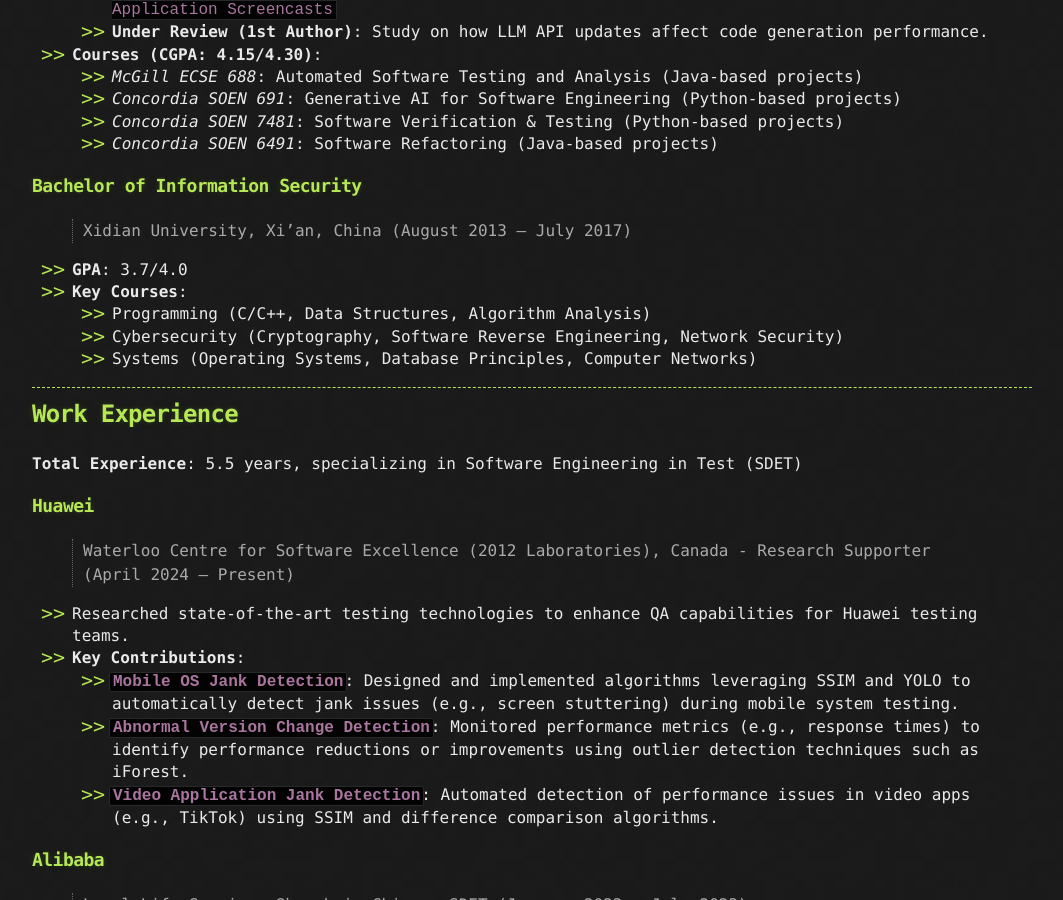
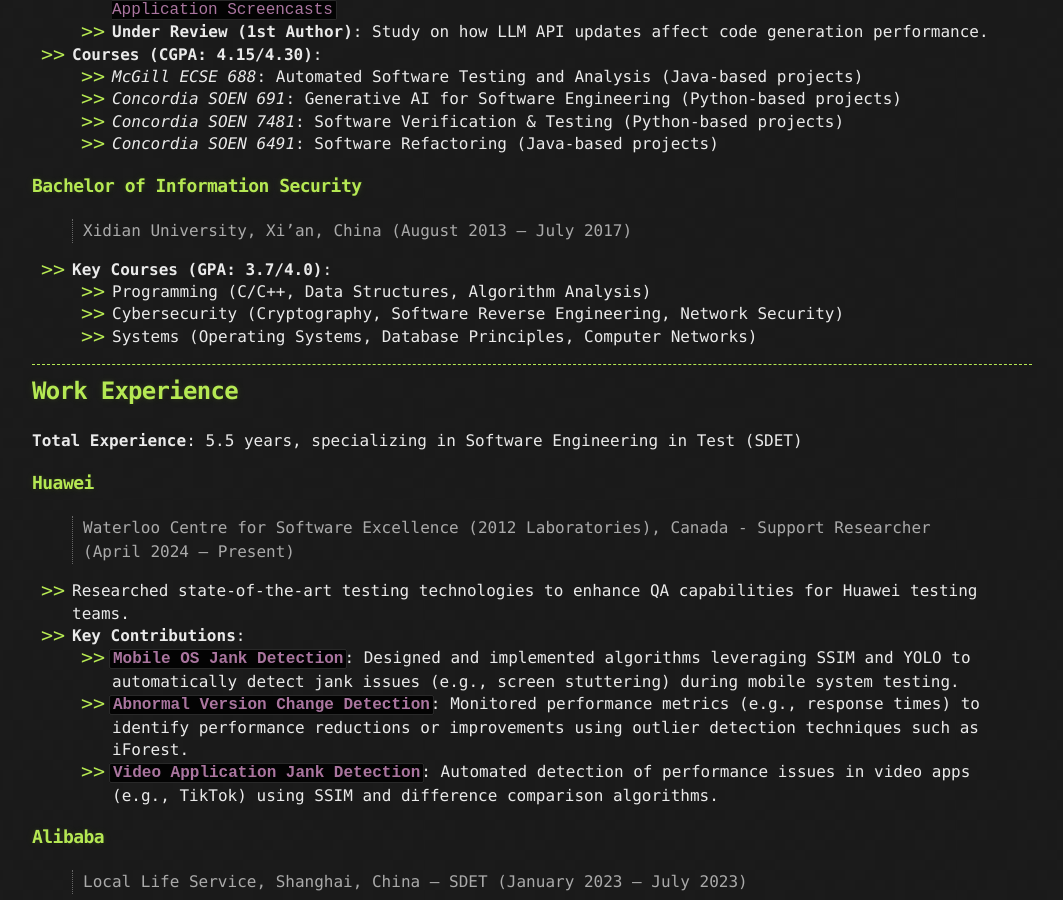
Before and after one commit to L1nwatch/L1nwatch.github.io, a Jekyll site: the page built from index.md, in a window 1280 px wide and 900 px high, scrolled down 1097 px. Shown: the whole window, without its empty margins (108-1171 px from the left). Built offline with Jekyll 4.4.1, drawn with Linux system fonts in a browser that asks for light colours; our own code applies the rules of GitHub Pages for plain Markdown files.

Commit message:
[2025-01-17] some adjustment

```diff
--- a/index.md
+++ b/index.md
@@ -44,8 +44,7 @@
 
 > Xidian University, Xi’an, China (August 2013 – July 2017)
 
-- **GPA**: 3.7/4.0
-- **Key Courses**:
+- **Key Courses (GPA: 3.7/4.0)**:
   - Programming (C/C++, Data Structures, Algorithm Analysis)
   - Cybersecurity (Cryptography, Software Reverse Engineering, Network Security)
   - Systems (Operating Systems, Database Principles, Computer Networks)
@@ -58,7 +57,7 @@
 
 ### **Huawei**
 
-> Waterloo Centre for Software Excellence (2012 Laboratories), Canada - Research Supporter (April 2024 – Present)
+> Waterloo Centre for Software Excellence (2012 Laboratories), Canada - Support Researcher (April 2024 – Present)
 
 - Researched state-of-the-art testing technologies to enhance QA capabilities for Huawei testing teams.
 - **Key Contributions**:
```
